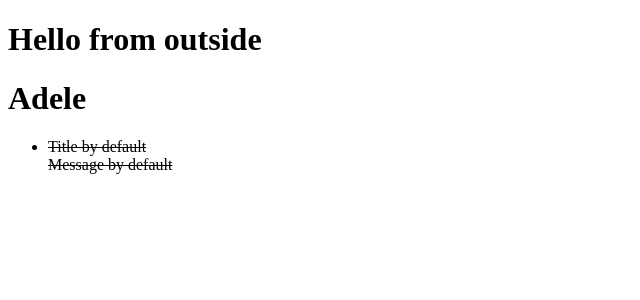
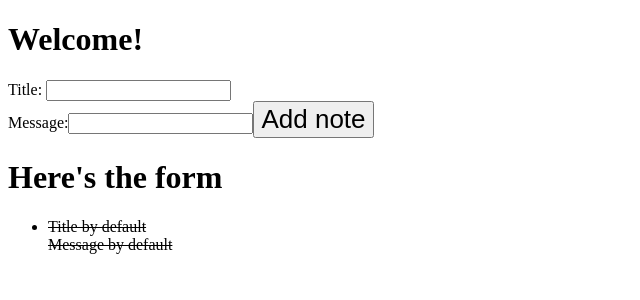
Before and after one commit to MarkNin07/ToDoList, a React (Vite) app: page / in a window 1280 px wide. Shown: the top 300 px of the page, without its empty margins (0-640 px from the left). Built offline with nearby package versions, Linux system fonts and the light colour scheme.

Commit message:
Form
The form was created inside the Form component. We can enter a title and a message

```diff
--- a/src/App.jsx
+++ b/src/App.jsx
@@ -1,13 +1,15 @@
 import './App.css'
 import StoreProvider from './components/StoreProvider'
 import ToDoList from './components/ToDoList'
+import Form from './components/Form'
 
 
 function App() {
 
   return (
     <StoreProvider>
-      <h1>Hello from outside</h1>
+      <h1>Welcome!</h1>
+      <Form />
       <ToDoList />
     </StoreProvider>
   )
--- a/src/components/Form.jsx
+++ b/src/components/Form.jsx
@@ -0,0 +1,47 @@
+import React, {useContext, useState} from 'react';
+import {Store} from './StoreProvider'
+
+
+const Form = () =>{
+
+    const onAdd = (event) =>{
+        event.preventDefault();
+        if(title && message){
+            dispatch({
+                type: 'add-note',
+                payload: {
+                    title,
+                    message
+                }
+            })
+        }
+    }
+
+    const {state, dispatch} = useContext(Store)
+
+    const [title, setTitle] = useState('');
+    // console.log(title);
+
+    const [message, setMessage] = useState('');
+    // console.log(message);
+
+    const addingTitle = (e) =>{
+        setTitle(e.target.value)
+    }
+
+    const addingMessage = (e) =>{
+        setMessage(e.target.value)
+    }
+
+    return(
+        <form>
+            <label>Title: </label>
+            <input onChange={addingTitle} type="text" name="title" /> <br />
+            <label>Message:</label>
+            <input onChange={addingMessage} type="text" name="message" />
+            <button onClick={ onAdd } > Add note </button>
+        </form>
+    )
+}
+
+export default Form
--- a/src/components/Reducer.jsx
+++ b/src/components/Reducer.jsx
@@ -3,6 +3,7 @@
 const Reducer = (state, action) => {
     switch(action.type) {
         case 'add-note':
+            console.log("adding note");
             return state
         case 'remove-note':
             return state
--- a/src/components/ToDoList.jsx
+++ b/src/components/ToDoList.jsx
@@ -5,11 +5,9 @@ const ToDoList = () => {
 
     const {state, dispatch} = useContext(Store)
 
-    console.log(state);
-
     return (
         <div>
-            <h1>Adele</h1>
+            <h1>Here's the form</h1>
             <ul>
                 {state.listOfNotes.map(note => {
                     return <li style ={note.done ? {textDecoration: 'line-through'} :{}} key={note.id}>
```
